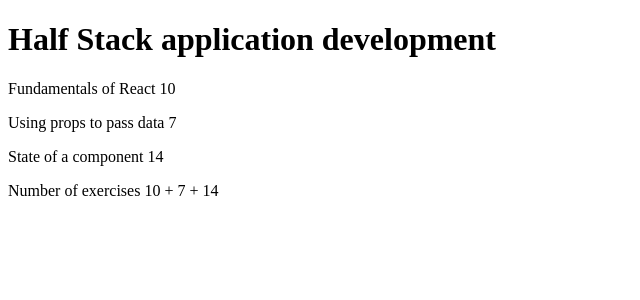
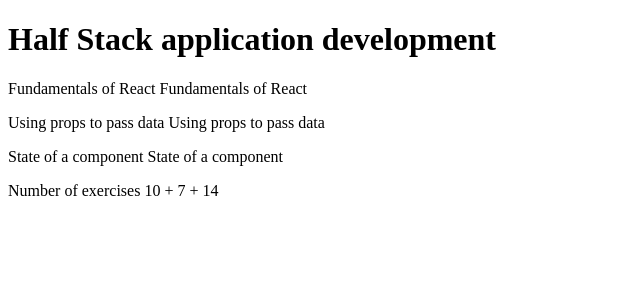
Before and after one commit to kenzul/course-information, a React (Vite) app: page / in a window 1280 px wide. Shown: the top 300 px of the page, without its empty margins (0-640 px from the left). Built offline with nearby package versions, Linux system fonts and the light colour scheme.

Commit message:
Refactor content into parts components

```diff
--- a/src/App.jsx
+++ b/src/App.jsx
@@ -6,11 +6,15 @@
 const Content = (props) => {
   return (
     <div>
-      <p>{props.part1} {props.exercises1}</p>
-      <p>{props.part2} {props.exercises2}</p>
-      <p>{props.part3} {props.exercises3}</p>
+      <Part name={props.part1} exercises={props.part1}></Part>
+      <Part name={props.part2} exercises={props.part2}></Part>
+      <Part name={props.part3} exercises={props.part3}></Part>
     </div>
   )
+}
+
+const Part = (props) => {
+  return <p>{props.name} {props.exercises}</p>
 }
 
 const Total = (props) => {
```
